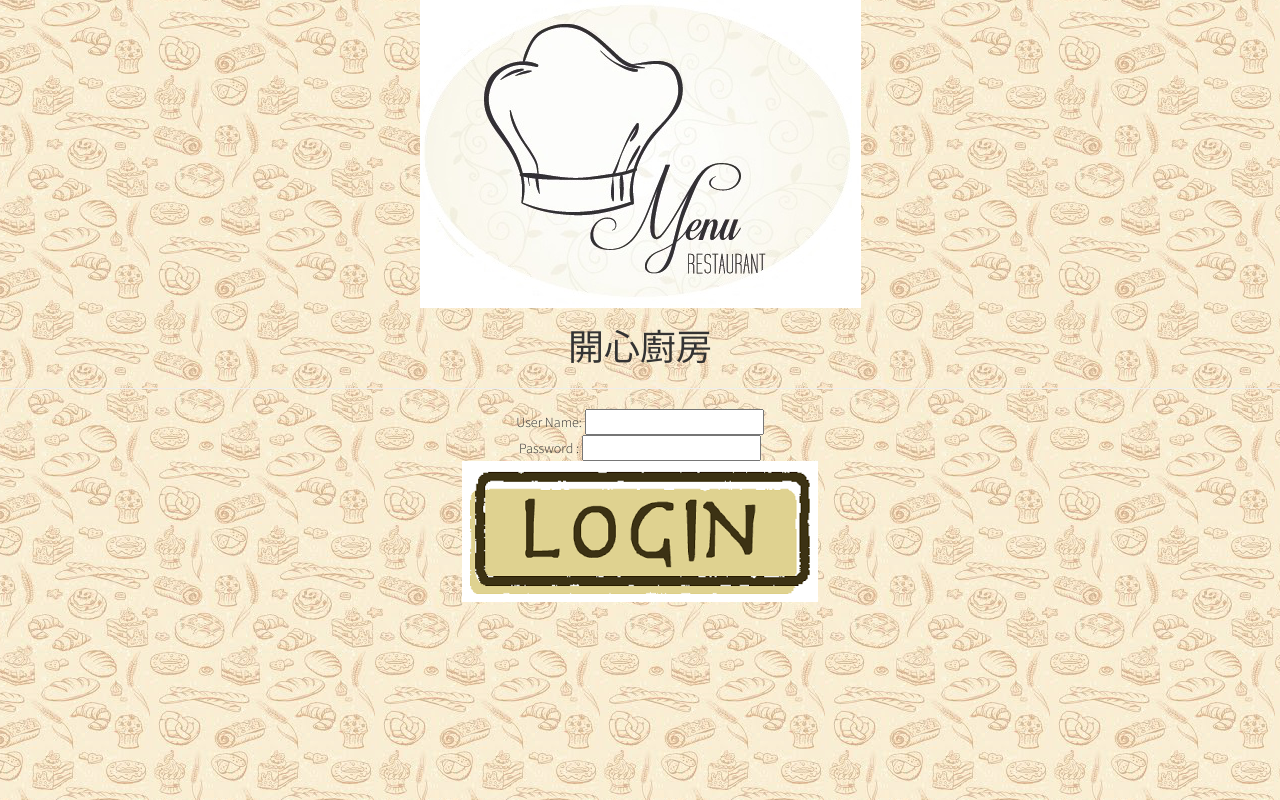
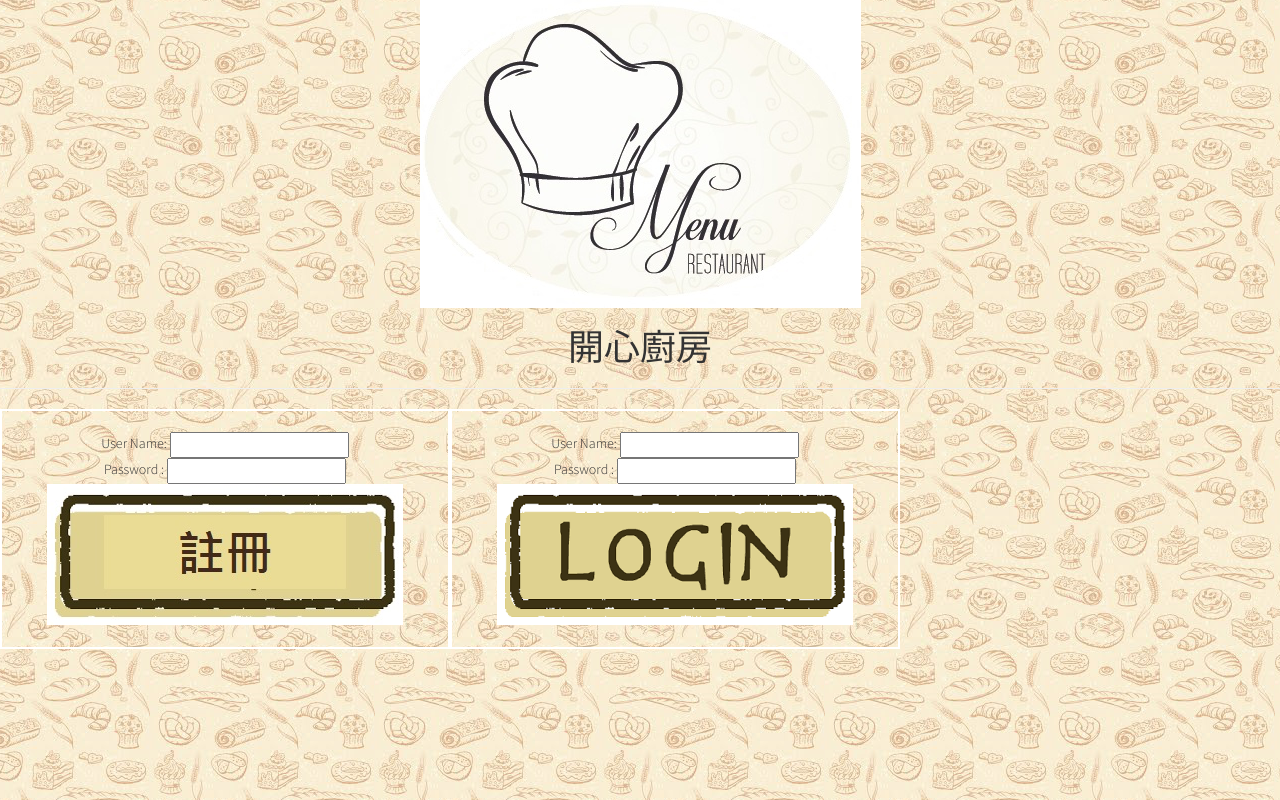
Before and after one commit to NCNU-OpenSource/1041-SE-Team5, a PHP site: page /login.php in a window 1280 px wide. Run offline with PHP 8.4, Linux system fonts and the light colour scheme; some libraries are stand-ins or nearby versions.

Commit message:
登入、註冊畫面+jpg檔

```diff
--- a/login.php
+++ b/login.php
@@ -16,7 +16,24 @@ background-image:url(back2.jpg);
 background-opacity:0.1;
 background-position: 150px 300px;
 }
+.div_table-cell{
+	width:450px;
+	height:240px;
 
+	display:table-cell;
+	text-align:center;
+	vertical-align:middle;
+	border:solid 2px #fff;
+	}
+
+/* IE6 hack */
+.div_table-cell span{
+	height:100%;
+
+	}
+
+/* 讓table-cell下的所有元素都居中 */
+.div_table-cell *{ vertical-align:middle;}
 </style>
 <?php
 session_start();
@@ -66,14 +83,24 @@ if(isset( $_POST['id'])){
 <img src="menu3.jpg" >
 </div>
 <h1>開心廚房</h1><hr />
-<div class="span8 offset2">
+
+<div class="div_table-cell">
+<form method="post" action="regist.php">
+User Name: <input type="text" name="id"><br />
+Password : <input type="password" name="pwd"><br />
+<input type="image" value="Log in" src="regist.jpg" >
+</form>
+</div>
+<div class="div_table-cell">
 <form method="post" action="login.php">
 User Name: <input type="text" name="id"><br />
 Password : <input type="password" name="pwd"><br />
 <input type="image" value="Log in" src="login.png" >
 </form>
 </div>
+
 </div>
+
 <script src="http://code.jquery.com/jquery-2.1.4.min.js"></script>
 <!-- 最新編譯和最佳化的 JavaScript -->
 <script src="https://maxcdn.bootstrapcdn.com/bootstrap/3.3.1/js/bootstrap.min.js"></script>
```
Also changed, not shown: regist.php (added, +39 -0 lines), login/regist.jpg (added).
